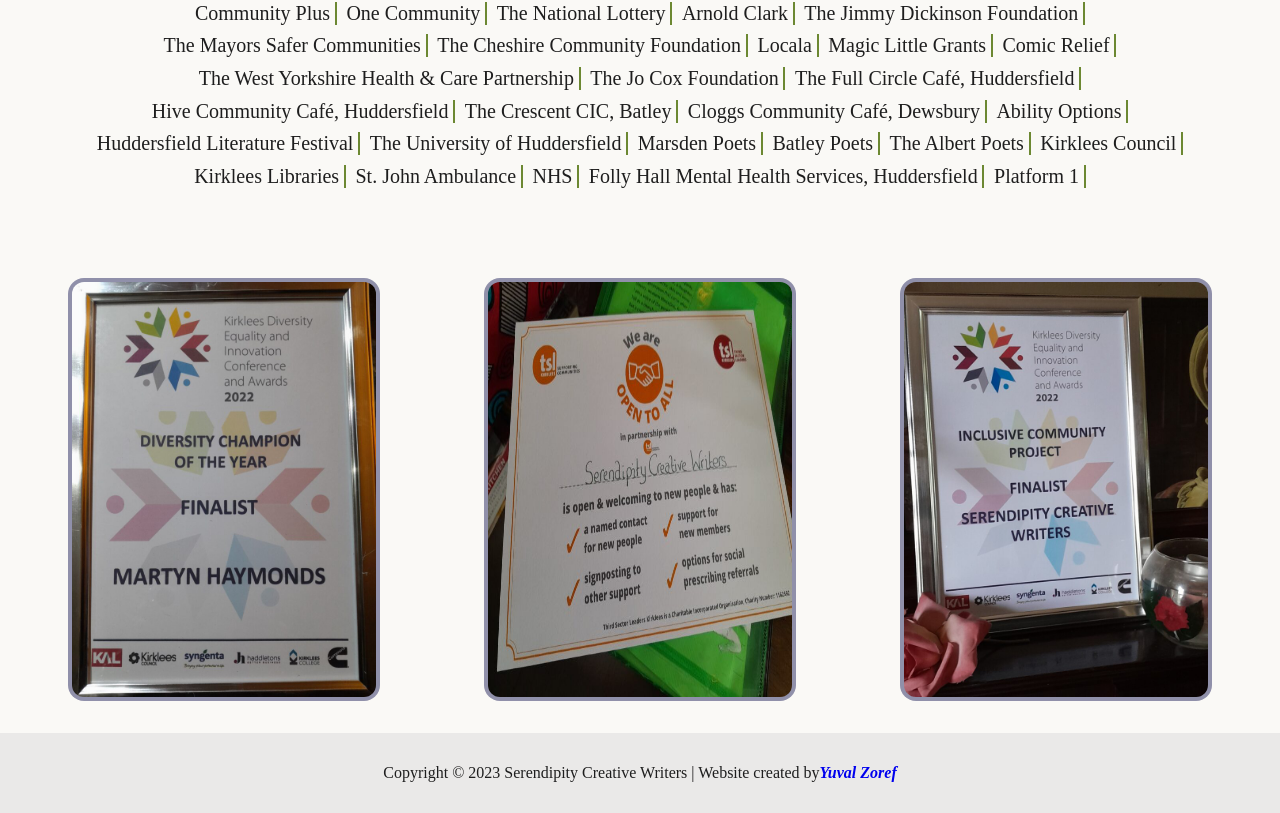
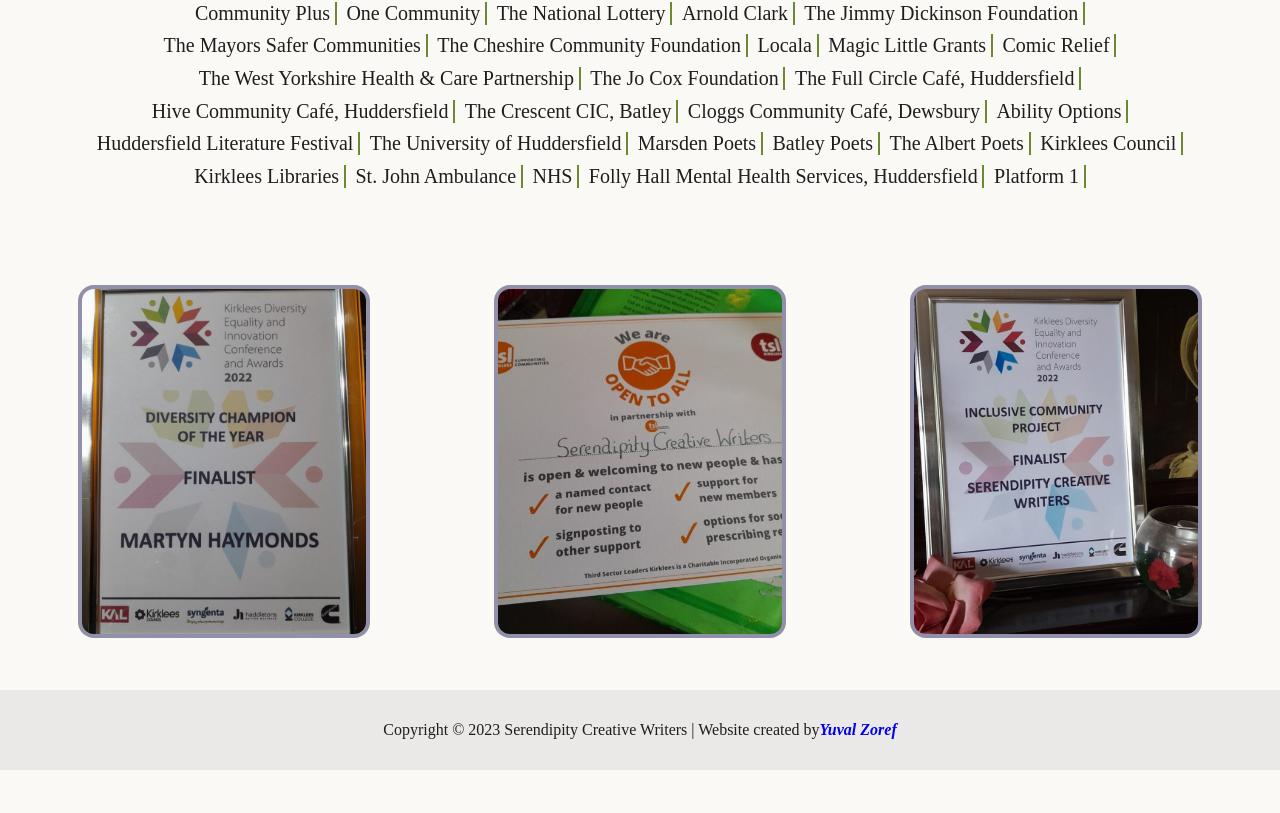
Before and after one commit to YuvalZoref/serendipity, a React (Create React App) app: page /#/Blog in a window 1280 px wide. Shown: the part 808-1621 px from the top of the page. After the commit the page ends 1578 px from the top, so only its background shows below. Built offline with nearby package versions, Linux system fonts and the light colour scheme; a web font is replaced by a local one.

Commit message:
changed sizing on about page

```diff
--- a/src/pages/styling/about.scss
+++ b/src/pages/styling/about.scss
@@ -52,16 +52,13 @@
       align-items: center;
       justify-content: center;
       flex-wrap: wrap;
-      width: 90vw;
+      width: 100vw;
 
       .imgItem{
         display: flex;
-        /* flex-direction: column; */
         text-align: center;
         justify-content: center;
-        margin: 1rem 2rem;
-        /* background: #eae9e8; */
-        border-radius: 1rem;
+        margin: 1rem 0;
         padding: 1.25rem;
 
         .staffName{
--- a/src/pages/styling/blog.scss
+++ b/src/pages/styling/blog.scss
@@ -126,7 +126,7 @@
     overflow: hidden;
 
     .certificatesRow{
-      margin-top: 3%;
+      margin-top: 2%;
       display: flex;
       justify-content: space-evenly;
 
@@ -138,11 +138,11 @@
 
       .certificate img{
         background: #9090aa;
-        width: 75%;
-        height: 100%;
+        width: 70%;
+        height: 90%;
         /* display: block; */
-        object-fit: fill;
-        margin: 0.3rem;
+        object-fit: cover;
+        margin: 0.2rem;
         padding: 0.25rem;
         border-radius: 1rem;
       }
```
